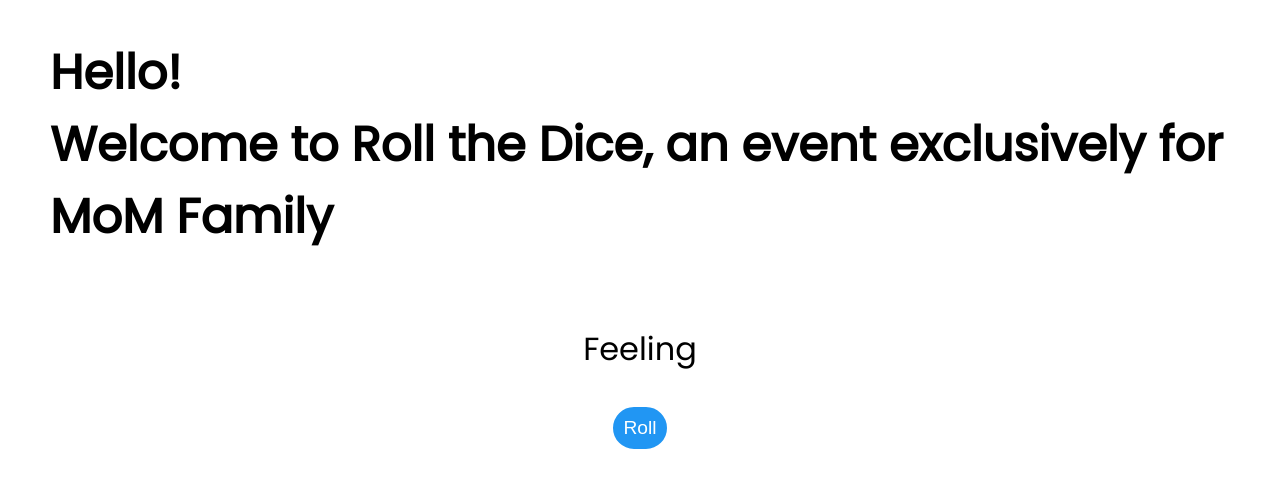
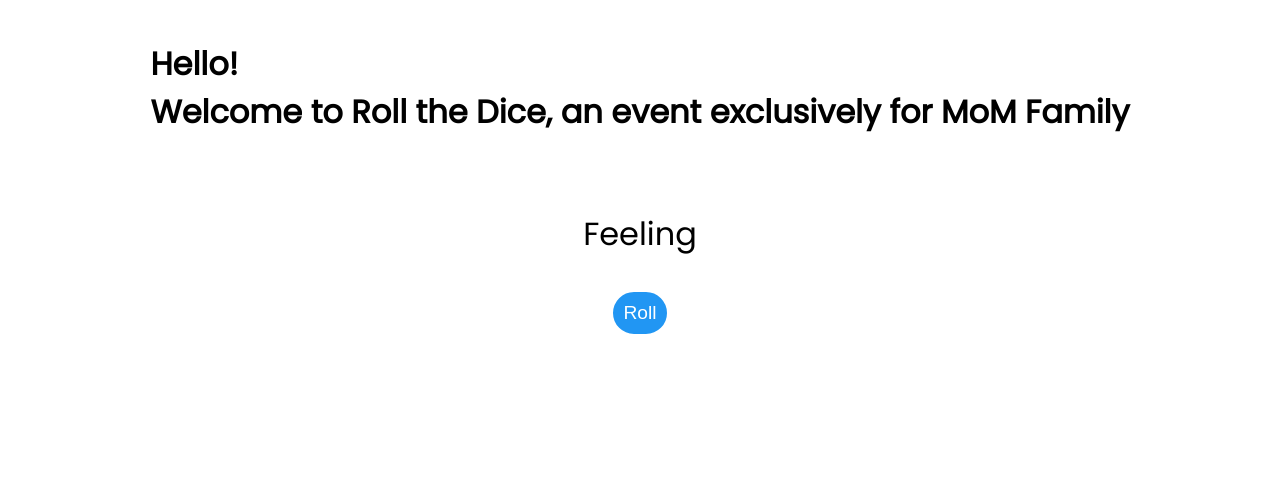
Before and after one commit to aahanbirla/feelings, a plain HTML site: page index.html in a window 1280 px wide. Shown: the part 153-640 px from the top of the page. Drawn offline with Linux system fonts and the light colour scheme.

Commit message:
Update index.html

```diff
--- a/index.html
+++ b/index.html
@@ -55,7 +55,7 @@
             <img id="logo" src="logo.jpg"/>
         </div>
         <div class="center">
-            <h2>Hello!<br>Welcome to Roll the Dice, an event exclusively for MoM Family</h2>
+            <h4>Hello!<br>Welcome to Roll the Dice, an event exclusively for MoM Family</h4>
         </div>
         <div class="center">
             <p>Feeling</p>
```
